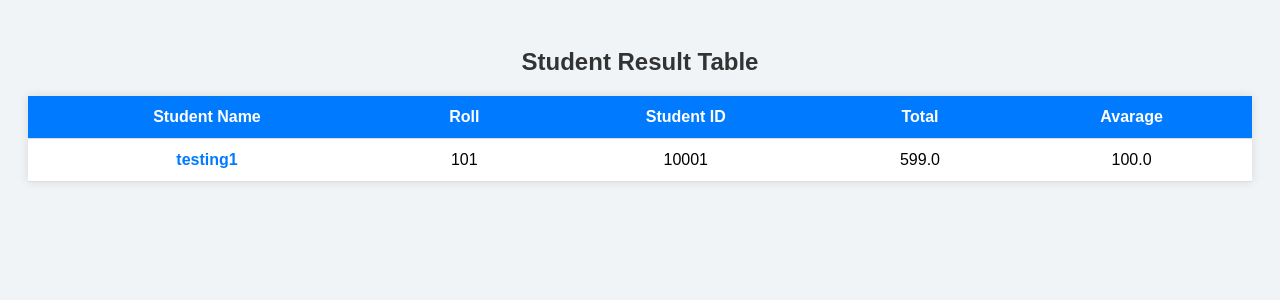
After one commit to SabbirAhmmed8242/school-website-project_1, a Django app: page /ClassSix/student/viewResult/ in a window 1280 px wide. The commit adds this page. Shown: the top 300 px of the page. Run offline with Django 5.2, Linux system fonts and the light colour scheme; data comes from the database, SQL or seed files in the repository; both versions use the stored data as it was after the commit.

Commit message:
classSix-almost-done

```diff
--- /dev/null
+++ b/student_management_2/ClassSix/template/ClassSixStudentResults.html
@@ -0,0 +1,76 @@
+<!DOCTYPE html>
+<html lang="en">
+<head>
+  <meta charset="UTF-8">
+  <title>Student Result Table</title>
+  <style>
+    body {
+      font-family: Arial, sans-serif;
+      background-color: #f0f4f7;
+      padding: 20px;
+    }
+
+    h2 {
+      text-align: center;
+      color: #333;
+    }
+
+    table {
+      width: 100%;
+      border-collapse: collapse;
+      margin: 20px auto;
+      background-color: #fff;
+      box-shadow: 0 0 10px rgba(0,0,0,0.1);
+    }
+
+    th, td {
+      padding: 12px 15px;
+      text-align: center;
+      border-bottom: 1px solid #ddd;
+    }
+
+    th {
+      background-color: #007bff;
+      color: white;
+    }
+
+    tr:hover {
+      background-color: #f1f1f1;
+    }
+
+    .highlight {
+      font-weight: bold;
+      color: #007bff;
+    }
+  </style>
+</head>
+<body>
+
+  <h2>Student Result Table</h2>
+
+  <table>
+    <thead>
+      <tr>
+        <th>Student Name</th>
+        <th>Roll</th>
+        <th>Student ID</th>
+        <th>Total</th>
+        <th>Avarage</th>
+      </tr>
+    </thead>
+    <tbody>
+        {% for result in results %}
+        <tr>
+            <td class="highlight">{{result.name}}</td>
+            <td>{{result.roll}}</td>
+            <td>{{result.student_id}}</td>
+            <td>{{result.total}}</td>
+            <td>{{result.avarage}}</td>
+        </tr>
+        {% endfor %}
+
+    </tbody>
+  </table>
+
+</body>
+</html>
--- a/student_management_2/ClassSix/template/marksheet.html
+++ b/student_management_2/ClassSix/template/marksheet.html
@@ -101,6 +101,7 @@
 
   <p class="text-end mt-4"><strong>Result:</strong> Passed</p>
 </div>
+<a href="{% url 'ClassSixStudentDashbord' %}" class="btn btn-primary">Dashboard</a>
 
 </body>
 </html>
--- a/student_management_2/ClassSix/urls.py
+++ b/student_management_2/ClassSix/urls.py
@@ -11,6 +11,7 @@ urlpatterns = [
     path ('student/logout/',views.StudentLogOut, name='StudentLogOut'),
     path ('student/dashbord/',views.StudentDashbord, name='ClassSixStudentDashbord'),
     path ('student/marksheet/',views.student_marksheet, name='marksheet'),
+    path ('student/viewResult/',views.ClassSixStudentResultView, name='AllResultSix'),
 
 
 
--- a/student_management_2/ClassSix/views.py
+++ b/student_management_2/ClassSix/views.py
@@ -62,6 +62,10 @@ def student_marksheet(request):
 
     return render(request, 'marksheetForm.html')
 
+
+def ClassSixStudentResultView(request):
+    results = ClassSIXResult.objects.all()
+    return render(request, 'ClassSixStudentResults.html', {'results':results})
 
 
 def StudentLogOut(request):
--- a/student_management_2/template/Home.html
+++ b/student_management_2/template/Home.html
@@ -126,7 +126,7 @@
     <div class="container">
         <h2>Select Class to View Result</h2>
         <div class="d-flex justify-content-center flex-wrap">
-            <a href="" class="btn btn-outline-primary class-btn">Class Six</a>
+            <a href="{% url 'AllResultSix' %}" class="btn btn-outline-primary class-btn">Class Six</a>
             <a href="" class="btn btn-outline-primary class-btn">Class Seven</a>
             <a href="" class="btn btn-outline-primary class-btn">Class Eight</a>
             <a href="" class="btn btn-outline-primary class-btn">Class Nine</a>
```
Also changed, not shown: student_management_2/ClassSix/template/ClassSixStudentDashbord.html (+13 -2 lines), student_management_2/db.sqlite3.
